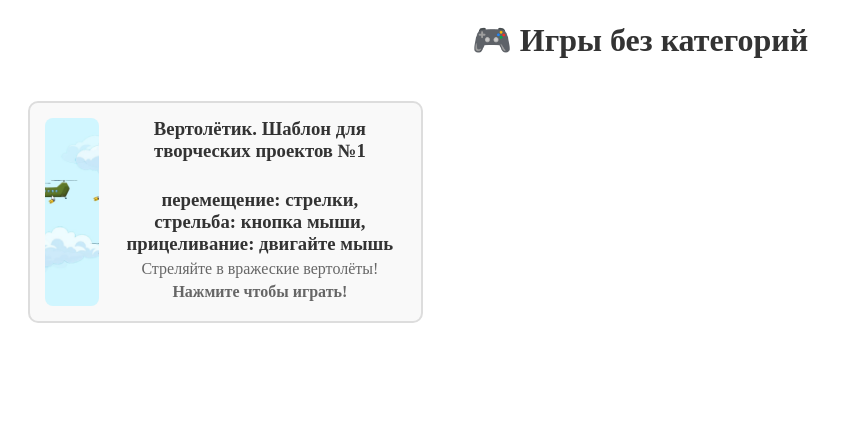
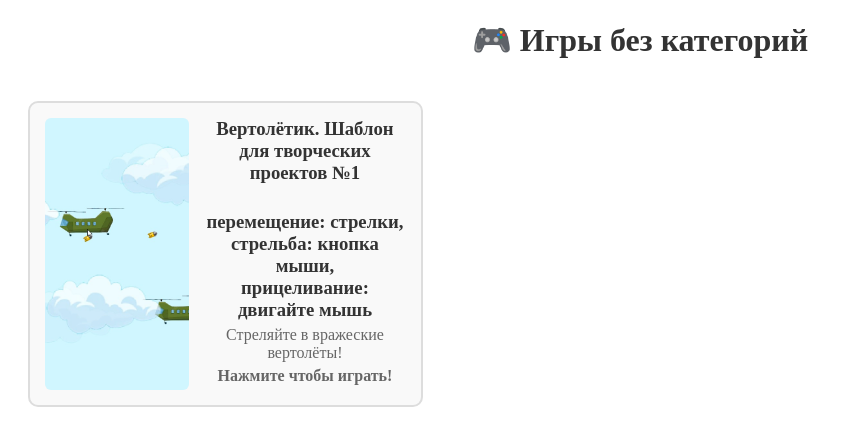
Before and after one commit to Alindel163/Alindel163.github.io, a plain HTML site: page index.html in a window 1280 px wide. Shown: the whole page, without its empty margins (0-843 px from the left). Drawn offline with Linux system fonts and the light colour scheme.

Commit message:
Update style.css
18

```diff
--- a/style.css
+++ b/style.css
@@ -61,11 +61,10 @@ h1 {
     color: #666;
 }
 .game-image {
-    width: 15%; /* 25% от ширины карточки */
-    height: auto; /* Сохраняем пропорции */
-    aspect-ratio: 1 / 1; /* Делаем квадратную */
+    width: 40%; /* Занимает 40% ширины карточки */
+    aspect-ratio: 4/3; /* Формат 4:3 */
     object-fit: cover;
-    border-radius: 8px;
+    border-radius: 6px;
     flex-shrink: 0;
 }
 .game-content {
```
